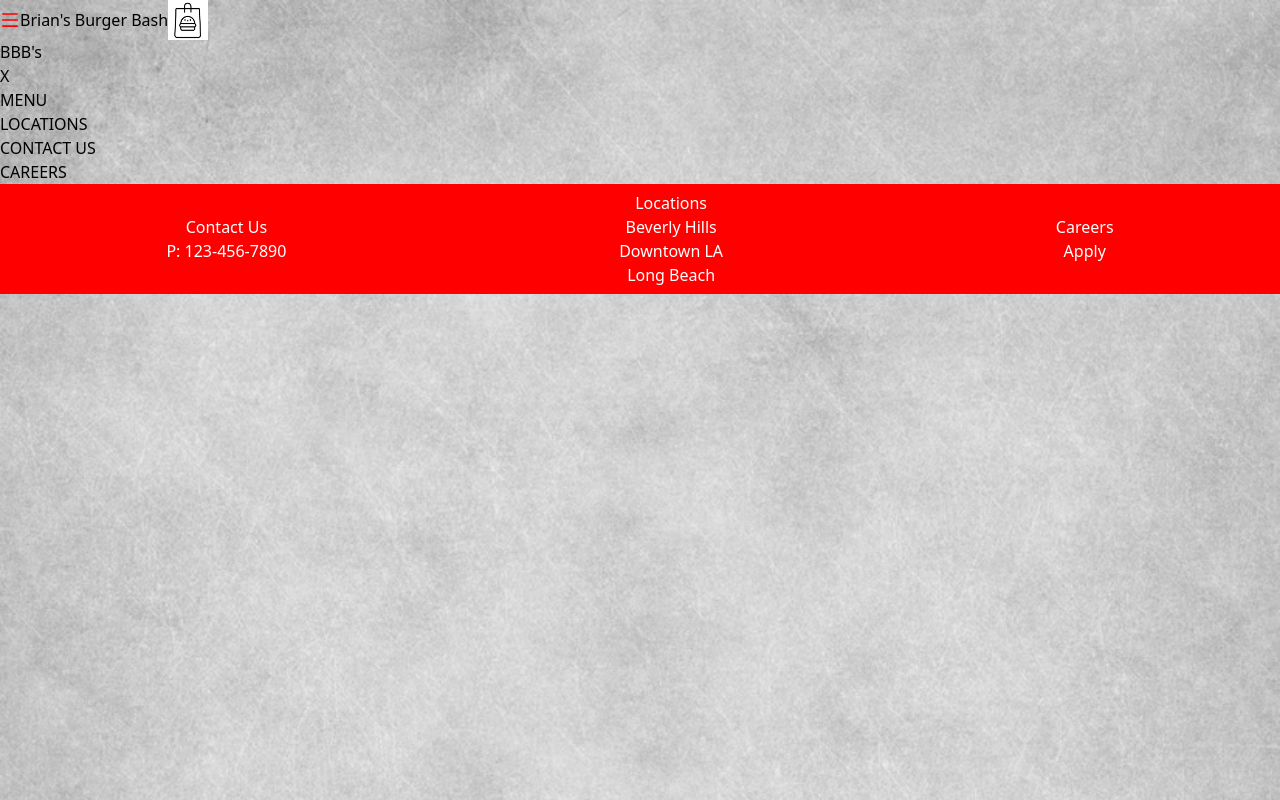
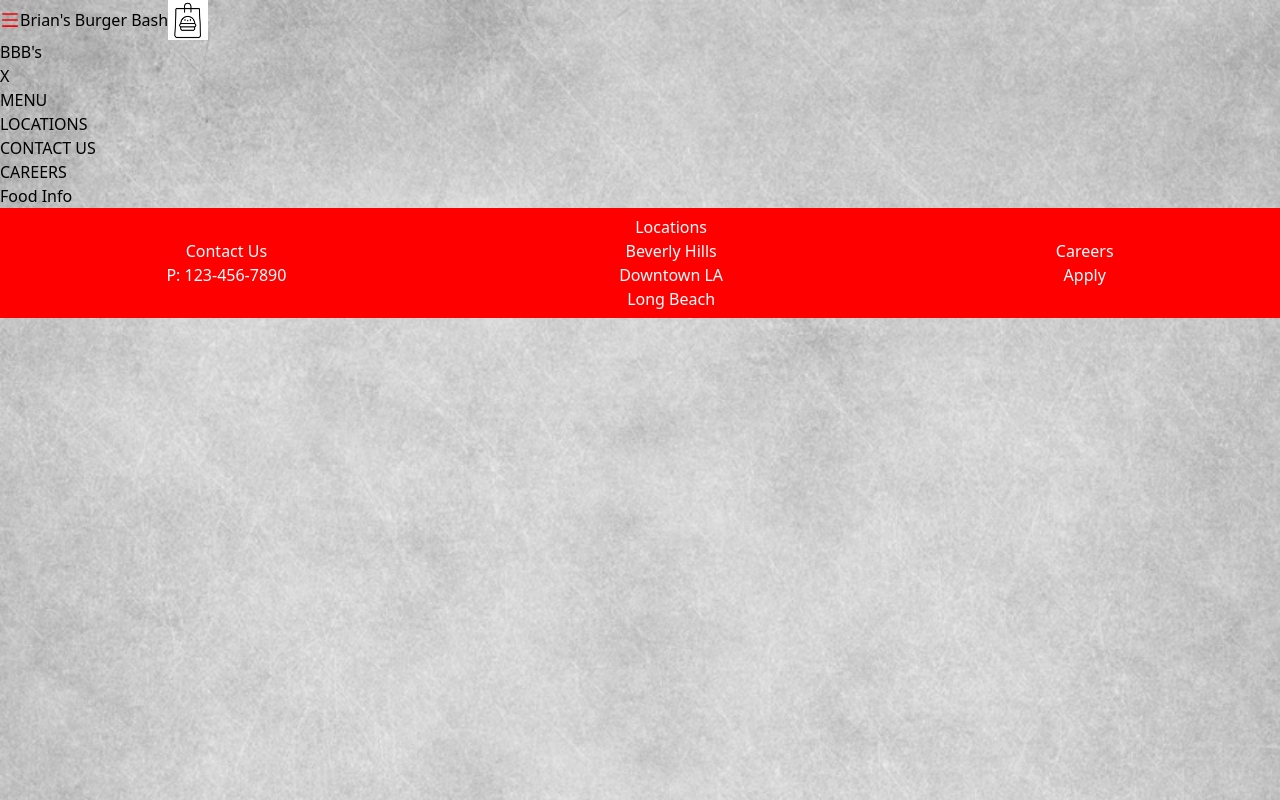
Before and after one commit to Metalmilitian85/Burgers, a React (Vite) app: page /food/1 in a window 1280 px wide. Built offline with nearby package versions, Linux system fonts and the light colour scheme.

Commit message:
foodinfostart

```diff
--- a/src/App.jsx
+++ b/src/App.jsx
@@ -9,6 +9,7 @@ import Careers from './Components/Careers'
 import Footer from './Components/Footer'
 import ScrollToTop from './Components/ScrollToTop'
 import Food from './Components/Food'
+import Foodinfo from './Components/Foodinfo'
 
 function App() {
 
@@ -23,6 +24,7 @@ function App() {
           <Route path="/contact" element={<Contact />} />
           <Route path="/careers" element={<Careers />} />
           <Route path="/food" element={<Food />} />
+          <Route path="/food/:id" element={<Foodinfo />} />
         </Routes>
         <Footer />
       </BrowserRouter>
--- /dev/null
+++ b/src/Components/Foodinfo.jsx
@@ -0,0 +1,9 @@
+import React from 'react'
+
+export default function Foodinfo() {
+  return (
+    <div>
+        <h1>Food Info</h1>
+    </div>
+  )
+}
```
